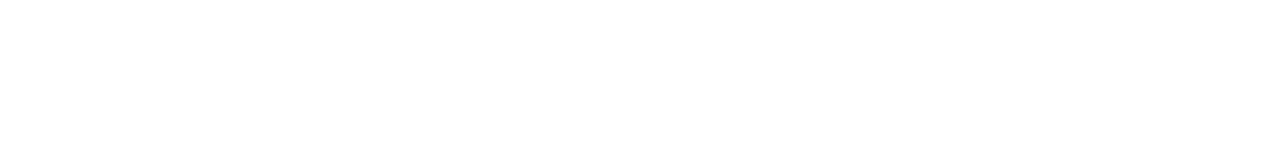
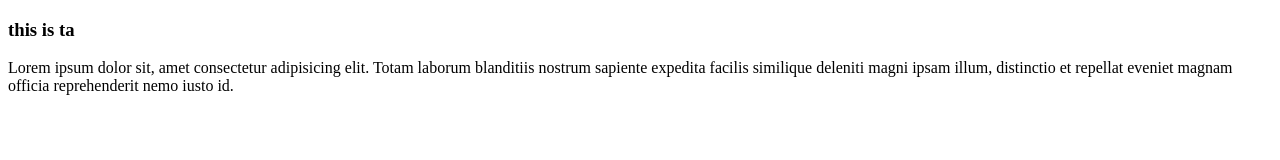
Before and after one commit to sakibalhassan/my-first-repo2, a plain HTML site: page index.html in a window 1280 px wide. Drawn offline with Linux system fonts and the light colour scheme.

Commit message:
add commit

```diff
--- a/index.html
+++ b/index.html
@@ -9,7 +9,10 @@
 </head>
 
 <body>
-
+    <h3>this is ta</h3>
+    <p>Lorem ipsum dolor sit, amet consectetur adipisicing elit. Totam laborum blanditiis nostrum sapiente expedita
+        facilis similique deleniti magni ipsam illum, distinctio et repellat eveniet magnam officia reprehenderit nemo
+        iusto id.</p>
 </body>
 
 </html>
```
